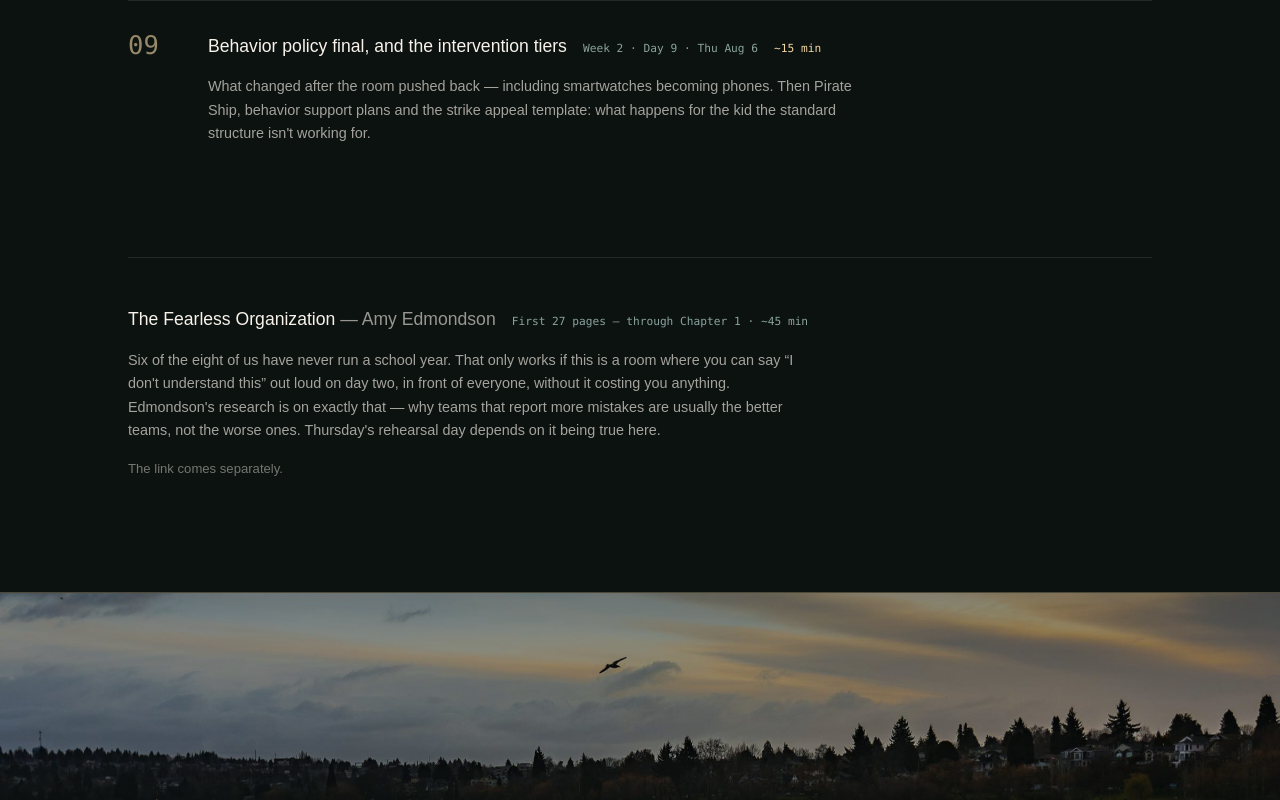
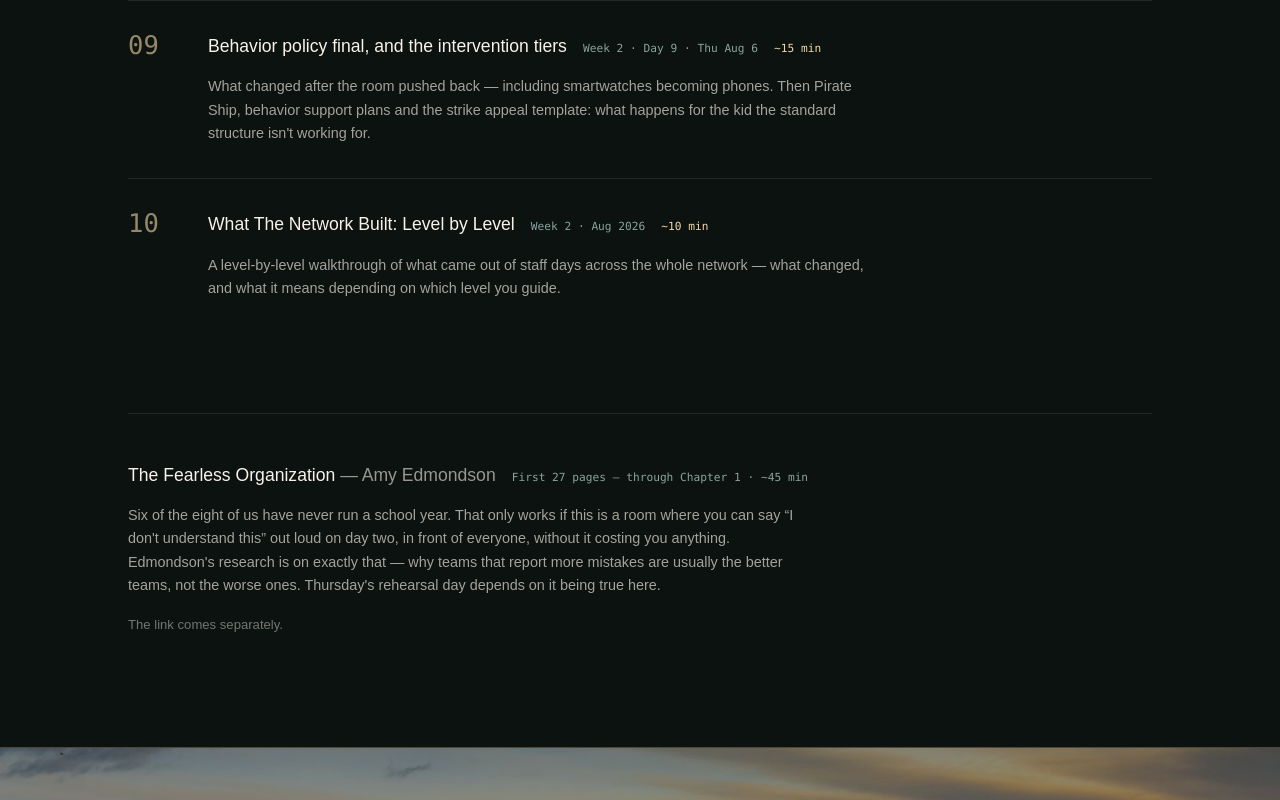
Before and after one commit to ashleystorms-lgtm/kirkland-campus-launch, a Next.js app: page / in a window 1280 px wide. Shown: the part 3229-4029 px from the top of the page. Built offline with nearby package versions, Linux system fonts and the light colour scheme.

Commit message:
Add Level by Level doc to prework

```diff
--- a/app/data/bootcamp.ts
+++ b/app/data/bootcamp.ts
@@ -1252,6 +1252,16 @@ export const prework = {
       summary:
         "What changed after the room pushed back — including smartwatches becoming phones. Then Pirate Ship, behavior support plans and the strike appeal template: what happens for the kid the standard structure isn't working for.",
     },
+    {
+      n: 10,
+      day: "Week 2",
+      date: "Aug 2026",
+      title: "What The Network Built: Level by Level",
+      mins: 10,
+      file: "https://docs.google.com/document/d/1rcT0Mhr1OnK8sGtFLxOLRPHxT7mzM5xfk2cCY5PKUuw/edit",
+      summary:
+        "A level-by-level walkthrough of what came out of staff days across the whole network — what changed, and what it means depending on which level you guide.",
+    },
   ],
   book: {
     title: "The Fearless Organization",
```
